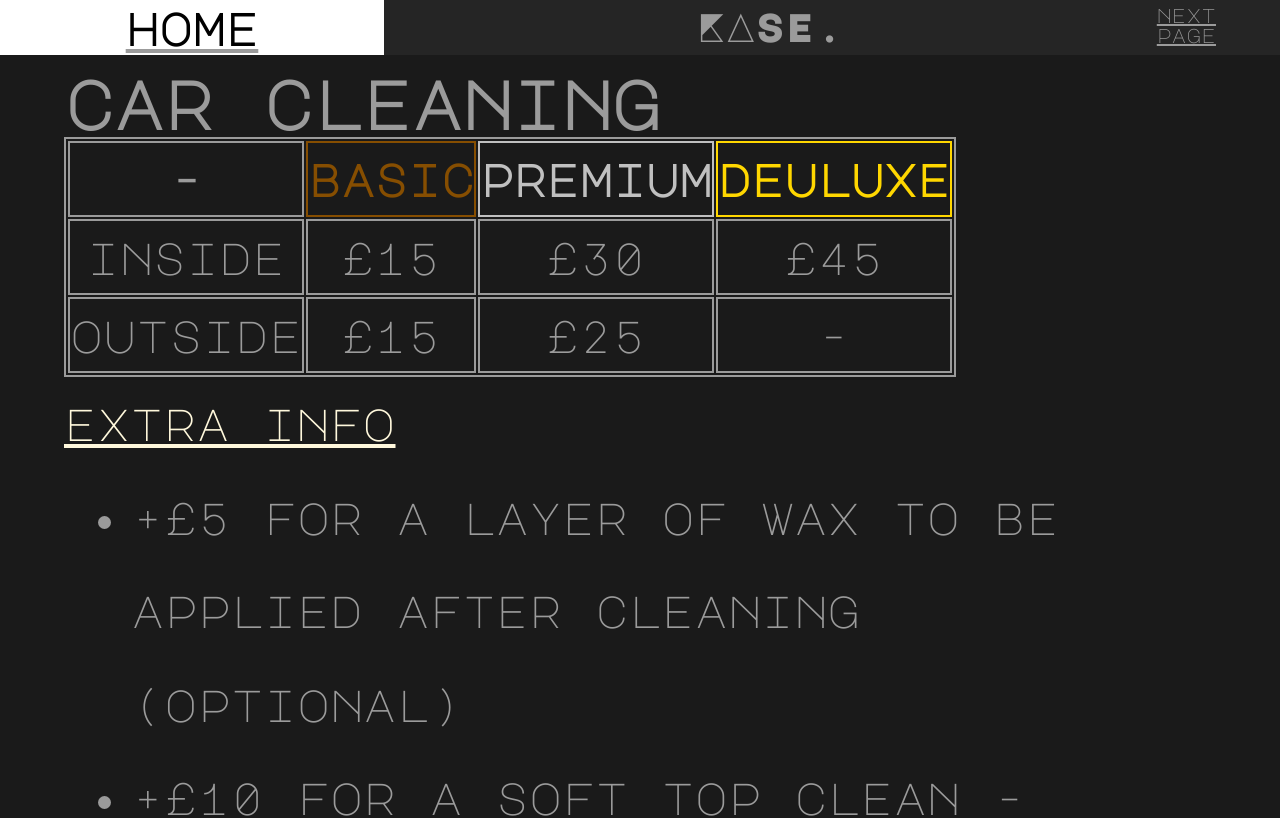
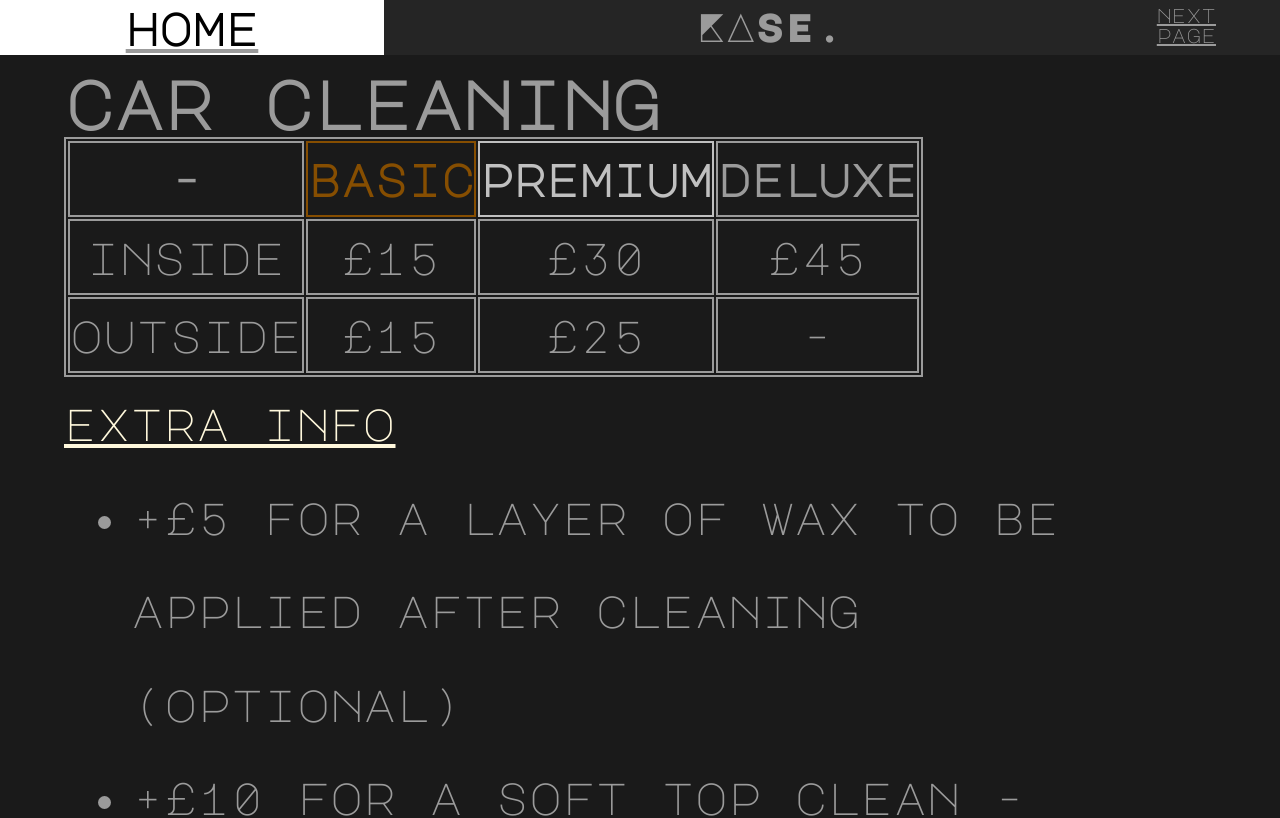
Before and after one commit to Duckjpeg/harry-steven, a plain HTML site: page mobile-pages/car-cleaning.html in a window 1280 px wide. Shown: the top 818 px of the page. Drawn offline with Linux system fonts and the light colour scheme.

Commit message:
Update car-cleaning.html

```diff
--- a/mobile-pages/car-cleaning.html
+++ b/mobile-pages/car-cleaning.html
@@ -20,7 +20,7 @@
                 <th> - </th>
                 <th class="basic">basic </th>
                 <th class="premium">premium </th>
-                <th class="deuluxe">deuluxe</th>
+                <th class="deluxe">deluxe</th>
             </tr>
             <tr>
                 <td>inside</td>
@@ -83,7 +83,7 @@
                 for cars with leather seats the seats are cleaned and a protective leather balm is applied, (deep matt and floor clean not included for leather cars at this tier)
             </li>
             <li>
-                <b class="deuluxe">deuluxe inside</b> - premium tier + all
+                <b class="deluxe">deluxe inside</b> - premium tier + all
                 interior shampoo'd. matts, seats and floor cleaned with a
                 carpet cleaner. <br/>restores to near if not show room
                 level.
```
